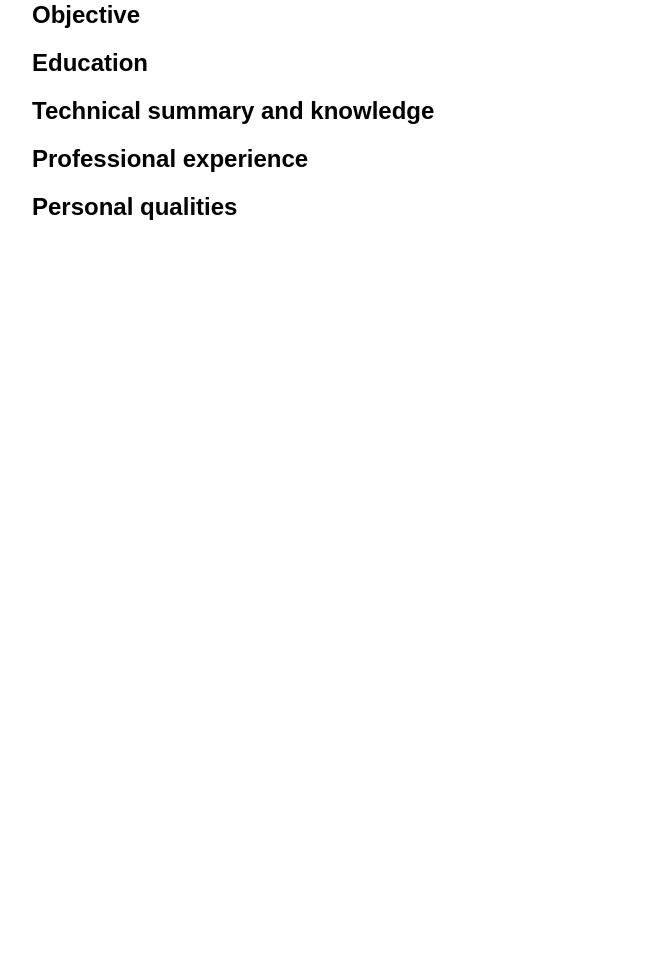
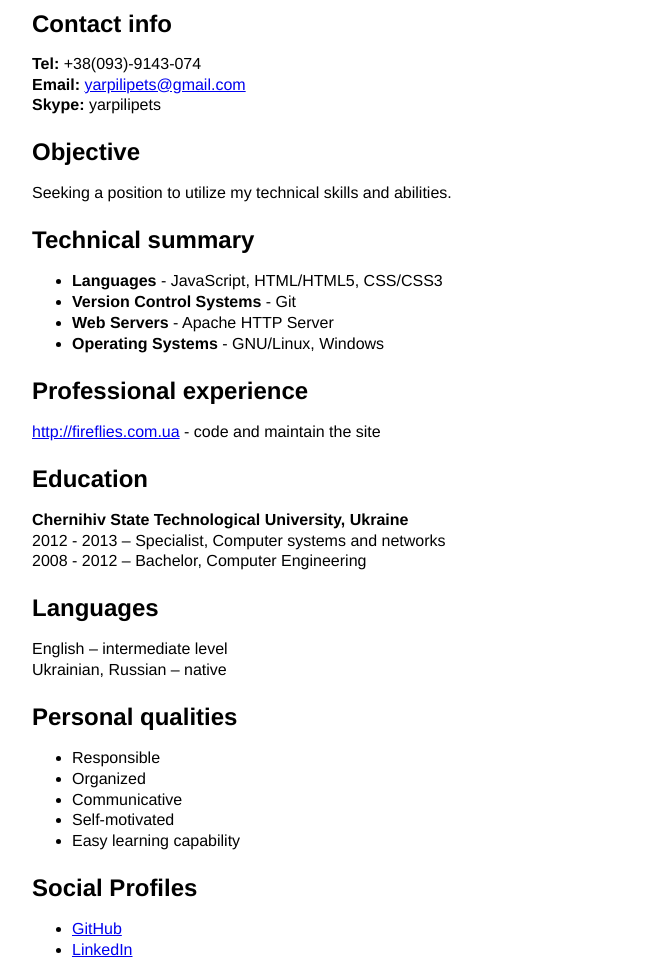
Before and after one commit to yarpilipets/yarpilipets, a plain HTML site: page index.html in a window 1280 px wide. Shown: the part 79-1056 px from the top of the page, without its empty margins (158-806 px from the left). Before the commit the page ends 800 px from the top, so only its background shows below. Drawn offline with Linux system fonts and the light colour scheme.

Commit message:
Add personal info

```diff
--- a/css/styles.css
+++ b/css/styles.css
@@ -1,5 +1,24 @@
+body {
+	font-family: Helvetica, sans-serif;
+	font-size: 16px;
+	line-height: 1.3;
+}
+
 h1 {
 	text-align: center;
+	margin-top: 25px;
+	margin-bottom: 20px;
+}
+
+h2 {
+	margin-top: 20px;
+	margin-bottom: 15px;
+}
+
+.list-unstyled {
+	list-style: none;
+	margin: 0;
+	padding: 0;
 }
 
 .container {
--- a/index.html
+++ b/index.html
@@ -15,15 +15,83 @@
 <div class="container">
 	<h1>Yaroslav Pylypets</h1>
 
+	<h2>Contact info</h2>
+
+	<div>
+		<strong>Tel:</strong> +38(093)-9143-074<br>
+		<strong>Email:</strong> <a href="mailto:yarpilipets@gmail.com">yarpilipets@gmail.com</a><br>
+		<strong>Skype:</strong> yarpilipets
+	</div>
+
 	<h2>Objective</h2>
+
+	<p>
+		Seeking a position to utilize my technical skills and abilities.
+	</p>
+
+	<h2>Technical summary</h2>
+
+	<ul>
+		<li>
+			<strong>Languages</strong> - JavaScript, HTML/HTML5, CSS/CSS3
+		</li>
+
+		<li>
+			<strong>Version Control Systems</strong> - Git
+		</li>
+
+		<li>
+			<strong>Web Servers</strong> - Apache HTTP Server
+		</li>
+
+		<li>
+			<strong>Operating Systems</strong> - GNU/Linux, Windows
+		</li>
+	</ul>
+
+	<h2>Professional experience</h2>
+
+	<p>
+		<a href="http://fireflies.com.ua">http://fireflies.com.ua</a> - code and maintain the site
+	</p>
 
 	<h2>Education</h2>
 
-	<h2>Technical summary and knowledge</h2>
+	<p>
+		<strong>Chernihiv State Technological University, Ukraine</strong><br>
+		2012 - 2013 &ndash; Specialist, Computer systems and networks<br>
+		2008 - 2012 &ndash; Bachelor, Computer Engineering
+	</p>
 
-	<h2>Professional experience</h2>
+	<h2>Languages</h2>
+
+	<p>
+		English – intermediate level<br>
+		Ukrainian, Russian – native
+	</p>
 
 	<h2>Personal qualities</h2>
+
+	<ul>
+		<li>Responsible</li>
+		<li>Organized</li>
+		<li>Communicative</li>
+		<li>Self-motivated</li>
+		<li>Easy learning capability</li>
+	</ul>
+
+	<h2>
+		Social Profiles
+	</h2>
+
+	<ul>
+		<li>
+			<a href="https://github.com/yarpilipets/" target="_blank">GitHub</a>
+		</li>
+		<li>
+			<a href="https://www.linkedin.com/in/yarpilipets" target="_blank">LinkedIn</a>
+		</li>
+	</ul>
 </div>
 
 </body>
```
